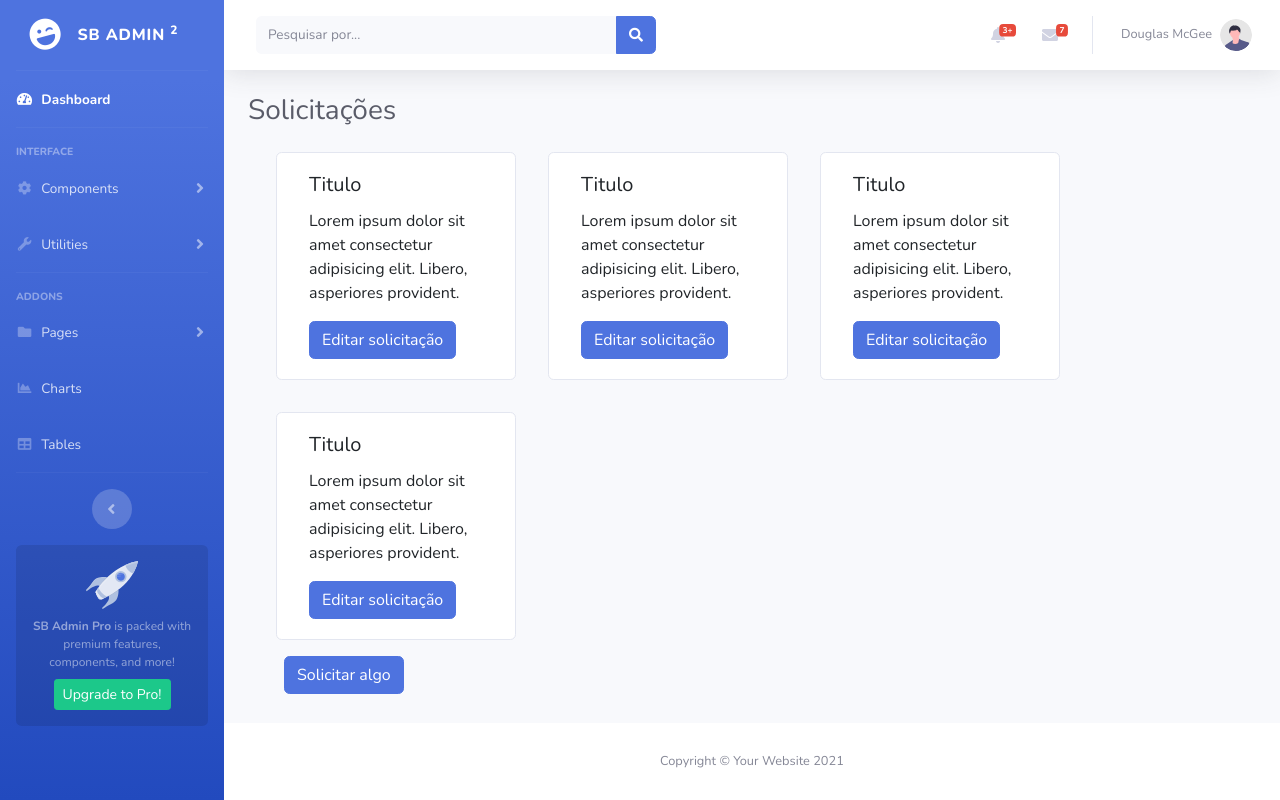
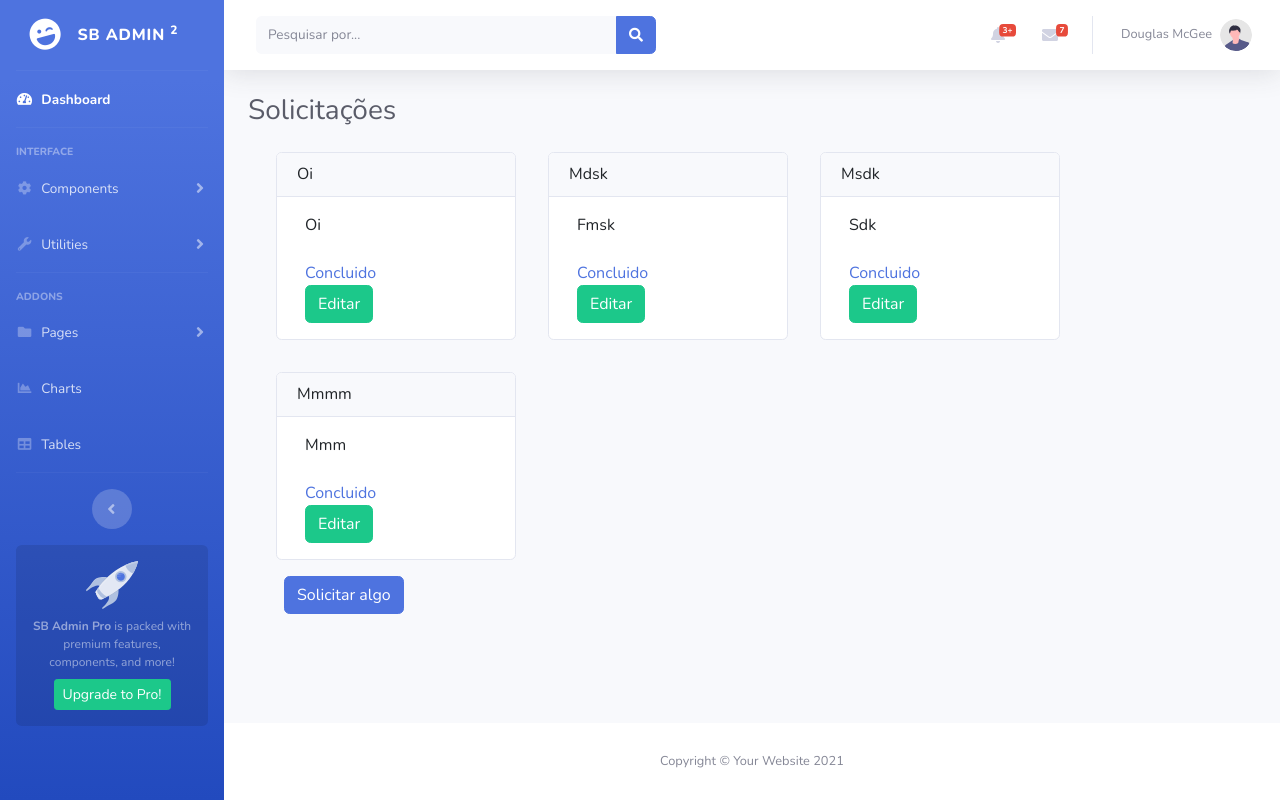
Before and after one commit to thiagomoraiis/django-crm, a Django app: page /adm/solicitacoes/ in a window 1280 px wide. Run offline with Django 4.2, Linux system fonts and the light colour scheme; data comes from the database, SQL or seed files in the repository; some libraries are stand-ins or nearby versions.

Commit message:
aplicando verificação de itens no template

```diff
--- a/adm/models.py
+++ b/adm/models.py
@@ -1,4 +1,5 @@
 from django.db import models
+# from .utils import get_status_display
 
 class Gerenciador(models.Model):
     nome = models.CharField('Nome', max_length=150)
@@ -16,17 +17,25 @@ class Receita(models.Model):
     def __str__(self) -> str:
         return f'{self.tipo_receita.title().strip()} R${self.valor}'
 
+# def get_status_display(value):
+#     if value:
+#         return 'Concluído'
+#     else:
+#         return 'Não Concluído'
+
+
 class Solicitacoes(models.Model):
     titulo = models.CharField('Titulo da solicitação', max_length=75)
     conteudo = models.CharField('Conteudo da solicitação', max_length=125)
     adm = models.ForeignKey(Gerenciador, on_delete=models.CASCADE)
-    pendencia = models.BooleanField(default=False)
+    concluido = models.BooleanField(default=False)
+    # status = models.CharField(max_length=20, choices=[(False, 'Não Concluído'), (True, 'Concluído')], default=get_status_display(False))
 
     def __str__(self):
         return self.titulo
 
-class Teste(models.Model):
-    nome = models.CharField('Nome',max_length=50)
-    sobrenome = models.CharField('Sobrenome',max_length=50)
-    email = models.EmailField('Email')
-    ativo = models.BooleanField('Ativo?',default=False)
+# class Teste(models.Model):
+#     nome = models.CharField('Nome',max_length=50)
+#     sobrenome = models.CharField('Sobrenome',max_length=50)
+#     email = models.EmailField('Email')
+#     ativo = models.BooleanField('Ativo?',default=False)
--- a/adm/templates/solicitacoes.html
+++ b/adm/templates/solicitacoes.html
@@ -5,34 +5,20 @@
 <h3 class="h3 text-gray-800">Solicitações</h3>
 <div class="container">
     <div class="row">
+        {% for i in solicita %}
         <div class="card m-3" style="width: 15rem;">
-            <div class="card-body">
-                <h5 class="card-title" >Titulo</h5>
-                <p class="card-text">Lorem ipsum dolor sit amet consectetur adipisicing elit. Libero, asperiores provident.</p>
-                <a href="#" class="btn btn-primary">Editar solicitação</a>
+            <h6 style="text-transform: capitalize;" class="card-header row">{{ i.titulo }}</h6>
+            <div class="card-body p-3">
+                <p style="text-transform: capitalize;" class="card-text mb-0">{{ i.conteudo }}</p><br>
+                <!-- <span class="card-text text-gray-800 text-100">{{ i.adm }}</span> -->
+                <span class="{% if i.concluido == True %} text-primary text-bold{% else %} text-warning {% endif %}">{% if i.concluido == True %}Concluido{% else %} Pendente {% endif %}</span><br>
+                <div style="padding-left: 0;" class="col">
+                    <!-- <a href="#" class="btn btn-primary">Editar</a> -->
+                    <a href="#" class="btn btn-success">Editar</a>
+                </div>
             </div>
         </div>
-        <div class="card m-3" style="width: 15rem;">
-            <div class="card-body">
-                <h5 class="card-title" >Titulo</h5>
-                <p class="card-text">Lorem ipsum dolor sit amet consectetur adipisicing elit. Libero, asperiores provident.</p>
-                <a href="#" class="btn btn-primary">Editar solicitação</a>
-            </div>
-        </div>
-        <div class="card m-3" style="width: 15rem;">
-            <div class="card-body">
-                <h5 class="card-title" >Titulo</h5>
-                <p class="card-text">Lorem ipsum dolor sit amet consectetur adipisicing elit. Libero, asperiores provident.</p>
-                <a href="#" class="btn btn-primary">Editar solicitação</a>
-            </div>
-        </div>
-        <div class="card m-3" style="width: 15rem;">
-            <div class="card-body">
-                <h5 class="card-title" >Titulo</h5>
-                <p class="card-text">Lorem ipsum dolor sit amet consectetur adipisicing elit. Libero, asperiores provident.</p>
-                <a href="#" class="btn btn-primary">Editar solicitação</a>
-            </div>
-        </div>
+        {% endfor %}
     </div>
     <div class="col mb-3">
         <a class="btn btn-primary" href="{% url 'solicitar' %}">Solicitar algo</a>
--- a/adm/urls.py
+++ b/adm/urls.py
@@ -1,6 +1,6 @@
 from django.urls import path
-from .views import dashboard, error404, login, register, forgot_password, blank, form, registros, edit, deletar , solicitacoes, teste
-# from .views import criar_solicitacao
+from .views import dashboard, error404, login, register, forgot_password, blank, form, registros, edit, deletar , solicitacoes
+from .views import solicitar
 
 urlpatterns = [
     path('dashboard/', dashboard, name='dashboard'),
@@ -14,6 +14,6 @@ urlpatterns = [
     path('edit/<int:id>/', edit, name='edit'),
     path('deletar/<int:id>/', deletar, name='deletar'),
     path('solicitacoes/', solicitacoes, name='solicitacoes'),
-    # path('solicitar', criar_solicatacao, name='solicitar'),
-    path('teste/', teste, name='teste')
+    path('solicitar', solicitar, name='solicitar'),
+    # path('teste/', teste, name='teste')
 ]
--- /dev/null
+++ b/adm/utils.py
@@ -0,0 +1,5 @@
+def get_status_display(value):
+    if value:
+        return 'Concluído'
+    else:
+        return 'Não Concluído'
--- a/adm/views.py
+++ b/adm/views.py
@@ -1,8 +1,8 @@
 from django.shortcuts import render, redirect
 from django.template import loader
 from django.http import HttpResponse
-from .models import Receita, Solicitacoes, Teste
-from .forms import ReceitaModelForm, SolicitacaoModelForm, TesteModelForm
+from .models import Receita, Solicitacoes
+from .forms import ReceitaModelForm, SolicitacaoModelForm
 from django.contrib import messages
 from django.db.models import Sum
 
@@ -93,7 +93,11 @@ def deletar(request, id):
 
 def solicitacoes(request):
     template = loader.get_template('solicitacoes.html')
-    return HttpResponse(template.render())
+    solicita = Solicitacoes.objects.all()
+    context = {
+        'solicita':solicita
+    }
+    return HttpResponse(template.render(context, request))
 
 # def criar_solicatacao(request):
 #     template = loader.get_template('solicitacoes_criar.html')
@@ -116,12 +120,12 @@ def solicitacoes(request):
 #     }
 #     return HttpResponse(template.render(context, request))
 
-def teste(request):
+def solicitar(request):
     if request.method == 'POST':
         form = SolicitacaoModelForm(request.POST)
         if form.is_valid():
             form.save()
-            return redirect('dashboard')
+            return redirect('solicitacoes')
     else:
         form = SolicitacaoModelForm()
     context={
```
Also changed, not shown: adm/admin.py (+2 -6 lines), adm/forms.py (+11 -7 lines), adm/migrations/0009_rename_pendencia_solicitacoes_concluido.py (added), adm/migrations/0010_delete_teste.py (added), adm/migrations/0011_solicitacoes_status.py (added), adm/migrations/0012_alter_solicitacoes_status.py (added), adm/migrations/0013_alter_solicitacoes_status.py (added), adm/migrations/0014_remove_solicitacoes_status.py (added), db.sqlite3.
